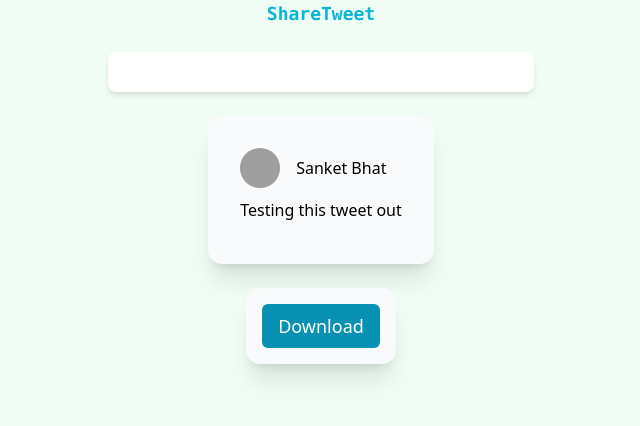
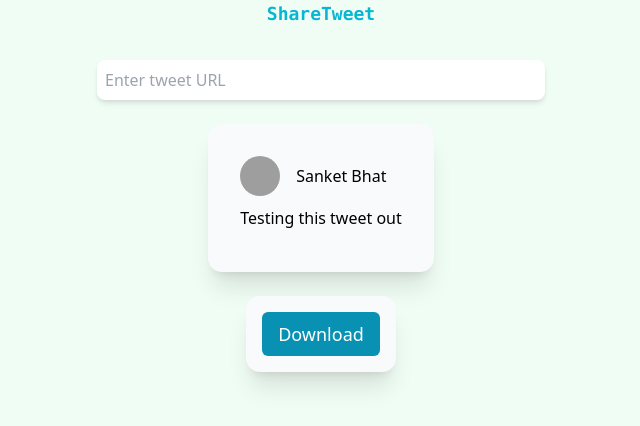
Before and after one commit to san0808/ShareTweet, a Next.js app: page / in a window 1280 px wide. Shown: the top 426 px of the page, without its empty margins (319-959 px from the left). Built offline with nearby package versions, Linux system fonts and the light colour scheme; no server answers; grey boxes are pictures that could not be loaded.

Commit message:
change in urlInput design

```diff
--- a/Components/UrlInput.tsx
+++ b/Components/UrlInput.tsx
@@ -1,20 +1,26 @@
 import React, { useState } from 'react';
 import TweetBox from './TweetBox';
 
+function UrlInput() {
+  const [url, setUrl] = useState('');
 
-function UrlInput() {
-    const [url, setUrl] = useState(' ');
+  const handleInputChange = (event: React.ChangeEvent<HTMLInputElement>) => {
+    setUrl(event.target.value);
+  };
 
   return (
-      <div className=" my-6 flex flex-col  items-center ">
+    <div className="my-4 md:my-8 flex flex-col items-center">
+      <label htmlFor="tweet-url" className="sr-only">
+        Enter tweet URL
+      </label>
       <input
-          className="shadow-md w-4/12 p-2  border-slate-300 hover:border-lime-100 rounded-lg  "
+        id="tweet-url"
+        className="shadow-md w-full max-w-md p-2 border-slate-300 hover:border-lime-100 rounded-lg flex-grow"
         type="text"
         placeholder="Enter tweet URL"
-          value= {url}
-          onChange={e => setUrl(e.target.value)}
+        value={url}
+        onChange={handleInputChange}
       />
-
       <TweetBox Url={url} />
     </div>
   );
```
Lines whose indentation alone changed are shown as unchanged.
